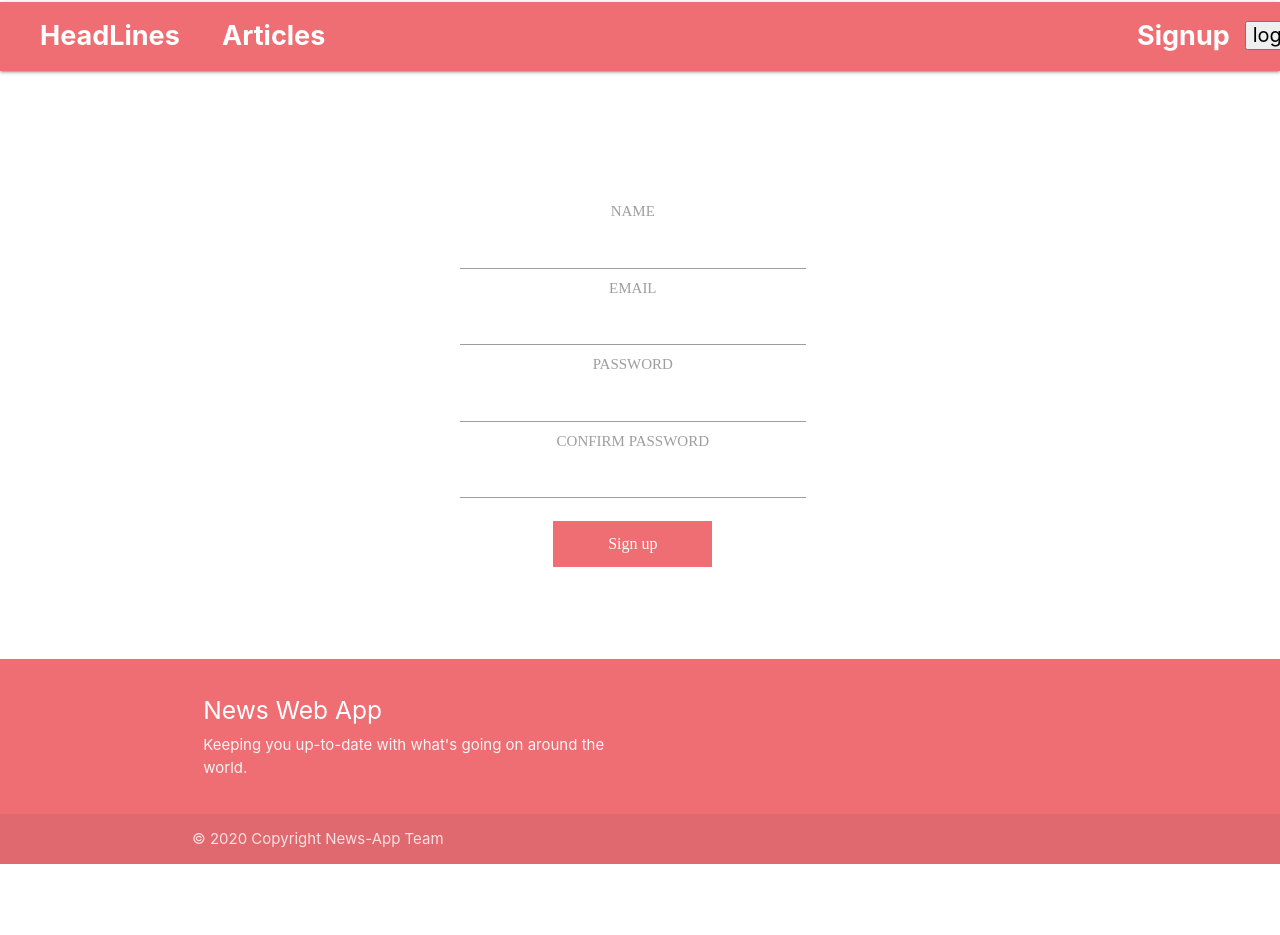
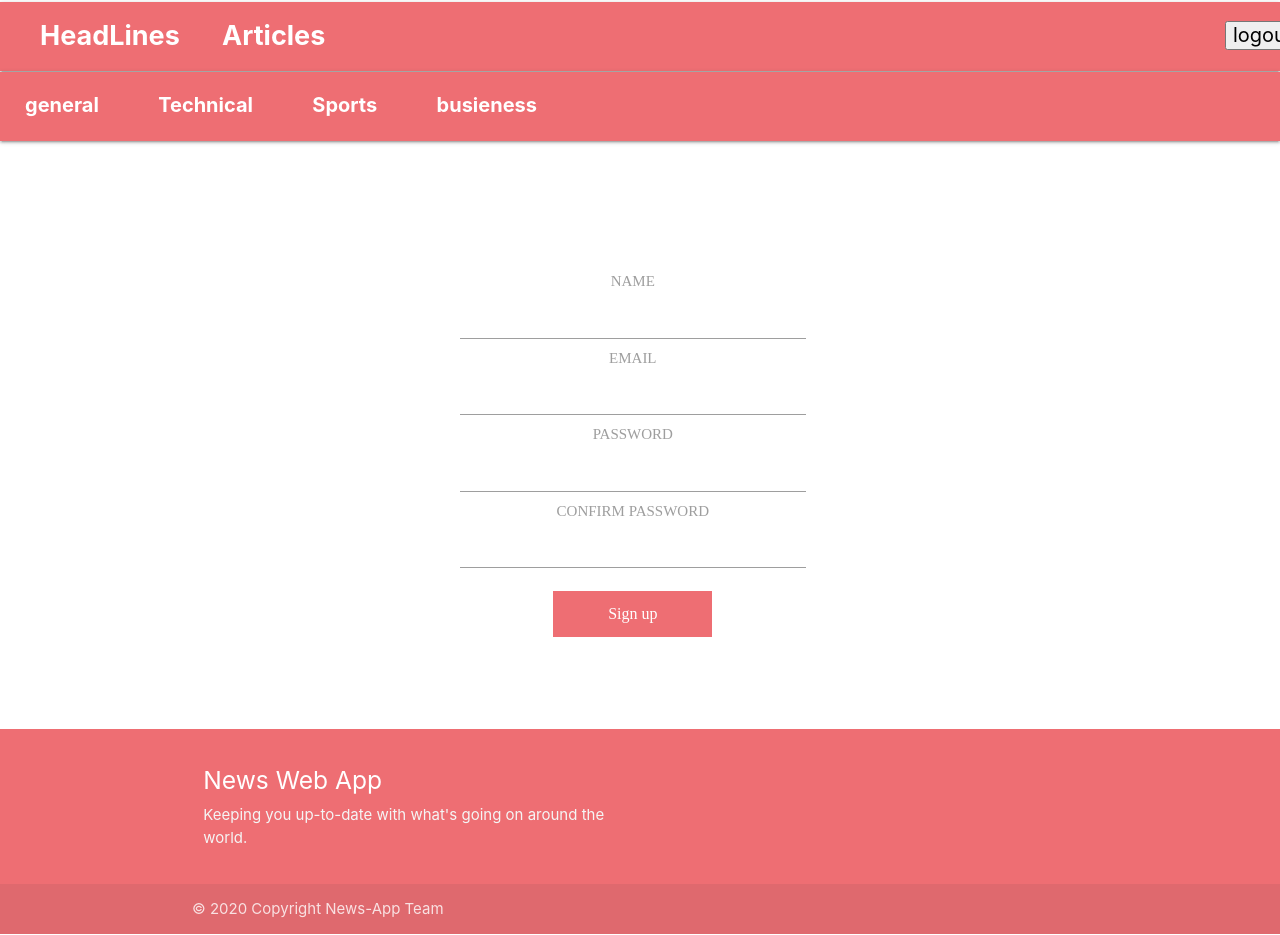
Before and after one commit to RAYA-PLUS/News-wep, a React (Create React App) app in the folder client/: page /sign-up in a window 1280 px wide. Shown: the top 935 px of the page. Before the commit the page ends 865 px from the top, so only its background shows below. Built offline with nearby package versions, Linux system fonts and the light colour scheme; no server answers.

Commit message:
firstPush

```diff
--- a/client/public/index.html
+++ b/client/public/index.html
@@ -8,6 +8,7 @@
     <link rel="stylesheet" href="https://cdnjs.cloudflare.com/ajax/libs/materialize/1.0.0/css/materialize.min.css">
     <link rel="stylesheet" href="path/to/font-awesome/css/font-awesome.min.css">
 
+
     <meta
       name="description"
       content="Web site created using create-react-app"
@@ -17,8 +18,10 @@
     <title>News App</title>
   </head>
   <body>
+
     <div id="root">
     <div id='navBar'></div>
+    <div id="navBar2"></div> <!--adding the navbar -->
     </div>
     <div id="articles"></div>
     <footer id='footer'></footer>
--- a/client/src/App.js
+++ b/client/src/App.js
@@ -3,6 +3,8 @@ import ReactDOM from 'react-dom';
 import './App.css';
 import NavBar from './components/navBar/navBar.js';
 import Footer from './components/footer/footer.js';
+import NavBar2 from './components/navBar2/navBar.js';
+
 function App() {
   return (
     <div className="App">
--- a/client/src/components/navBar/navBar.js
+++ b/client/src/components/navBar/navBar.js
@@ -11,7 +11,7 @@ import {
 import Login from '../../pages/Login'
 import SignUp from '../../pages/SignUp'
 import './style.css'
-
+import NavBar2 from '../navBar2/navBar.js';
 import AllArticles from '../articles/allArticles.js';
 import AllHeaders from '../headers/allHeaders.js';
 import Search from '../search/search.js'
@@ -118,12 +118,14 @@ class NavBar extends React.Component {
                   <li className="brand-logo"></li>
                     <li onClick={this.handleHeadersClick.bind(this)} className="brand-logo"><Link to="/">HeadLines</Link></li>
                     <li onClick={this.handleArticlesClick.bind(this)} className="brand-logo Nav__articles" ><Link  to={this.state.loggedIn ? '/articles' : '/login'}>Articles</Link></li>
-                    <li className="Nav__login"><NavLink to='/login'>Login</NavLink></li>
-                    <li className="Nav__signup"><NavLink to='/sign-up'>Signup</NavLink></li>
-                    <li><button onClick={this.handleLogout.bind(this)}>logout</button></li>
+
+                    <li><button onClick={this.handleLogout.bind(this)} id="logout">logout</button></li>
+
                 </ul>
                 </div>
+
             </nav>
+               <div id="navBar2"><NavBar2 /></div>
             <Switch>
                 <Route exact path ='/articles'>
 
@@ -140,7 +142,6 @@ class NavBar extends React.Component {
                 <Route exact path="/sign-up">
                   <SignUp handleLogin={this.handleLogin.bind(this)}/>
                 </Route>
-
             </Switch>
         </Router>
         )
--- a/client/src/components/navBar/style.css
+++ b/client/src/components/navBar/style.css
@@ -16,3 +16,10 @@ margin-left: 965px;
 nav ul a {
   font-size: 27px;
 }
+
+#logout{
+  margin-left:1200px;
+}
+
+  {/* <li className="Nav__login"><NavLink to='/login'>Login</NavLink></li>
+                    <li className="Nav__signup"><NavLink to='/sign-up'>Signup</NavLink></li> */}
--- /dev/null
+++ b/client/src/components/navBar2/navBar.js
@@ -0,0 +1,36 @@
+import React from 'react';
+import './style.css';
+import {
+    BrowserRouter as Router,
+    Switch,
+    Route,
+    Link,
+    NavLink,
+  } from "react-router-dom";
+
+
+class NavBar2 extends React.Component{
+  state={
+
+  }
+
+  render(){
+      return(
+        //   <Router>
+        <div>
+            <nav>
+                <ul>
+                   <li>general</li>
+                   <li>Technical</li>
+                   <li>Sports</li>
+                   <li>busieness</li>
+                </ul>
+            </nav>
+         </div>
+
+      )
+  }
+}
+
+
+export default NavBar2;
--- /dev/null
+++ b/client/src/components/navBar2/style.css
@@ -0,0 +1,18 @@
+ nav {
+    justify-content: space-between;
+  }
+  .Nav__login {
+    align-self: end;
+  margin-right: 29px;
+  height: 230px;
+  margin-left: 965px;
+  }
+
+  .Nav__articles {
+    margin-left: 182px;
+  }
+
+
+  nav ul a {
+    font-size: 27px;
+  }
--- a/client/src/index.js
+++ b/client/src/index.js
@@ -9,6 +9,7 @@ import * as serviceWorker from './serviceWorker';
 
 ReactDOM.render(
   <React.StrictMode>
+
     <App />
   </React.StrictMode>,
   document.getElementById('root')
```
